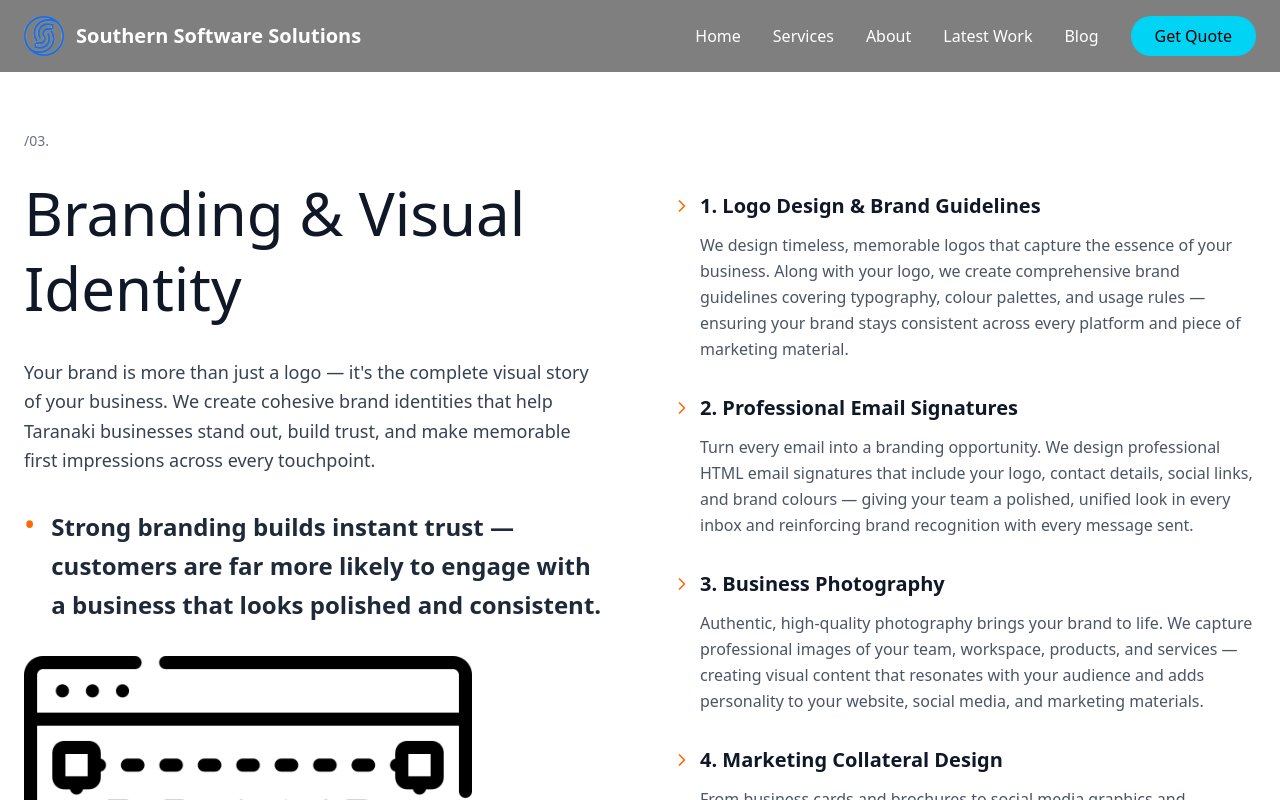
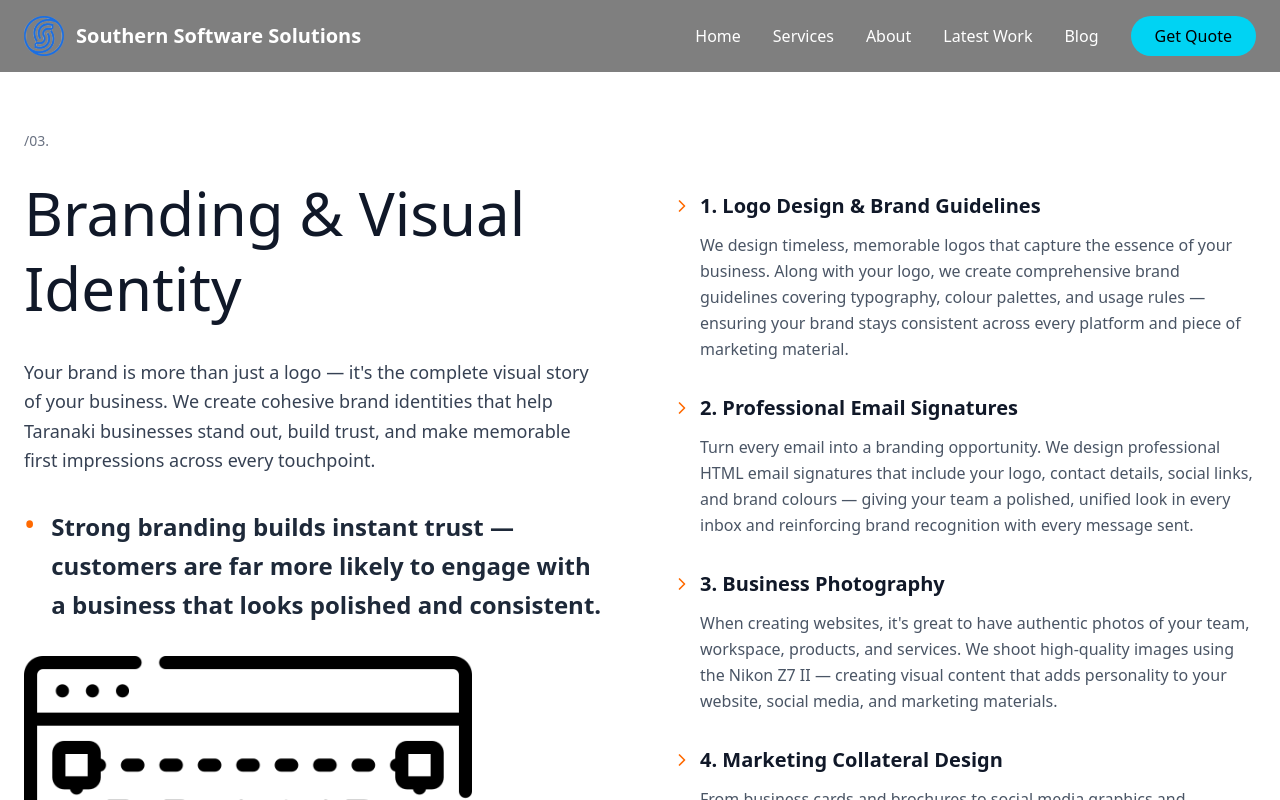
Before and after one commit to hughavery/southern-software-solutions-nextjs, a Next.js app: page /branding in a window 1280 px wide. Shown: the top 800 px of the page. Built offline with nearby package versions, Linux system fonts and the light colour scheme.

Commit message:
PHOTOGRAPHY UPDATE TEXT

```diff
--- a/src/app/branding/page.tsx
+++ b/src/app/branding/page.tsx
@@ -95,9 +95,9 @@ const Branding = () => {
                   <h3 className="text-xl font-semibold text-gray-900">3. Business Photography</h3>
                 </div>
                 <p className="text-gray-600 leading-relaxed pl-7">
-                  Authentic, high-quality photography brings your brand to life. We capture professional images of
-                  your team, workspace, products, and services — creating visual content that resonates with your
-                  audience and adds personality to your website, social media, and marketing materials.
+                  When creating websites, it's great to have authentic photos of your team, workspace, products, and
+                  services. We shoot high-quality images using the Nikon Z7 II — creating visual content that adds
+                  personality to your website, social media, and marketing materials.
                 </p>
               </div>
 
```
